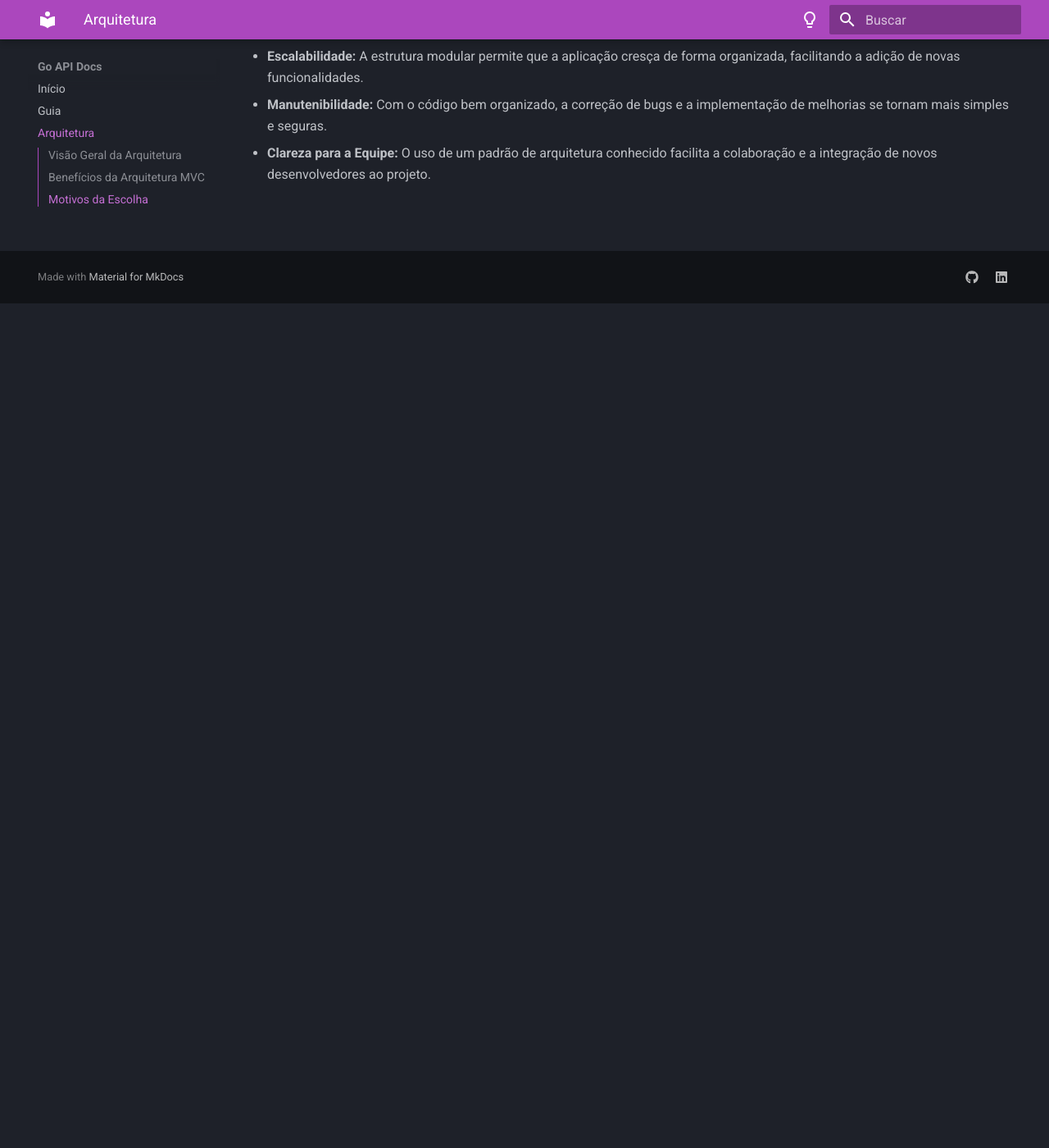
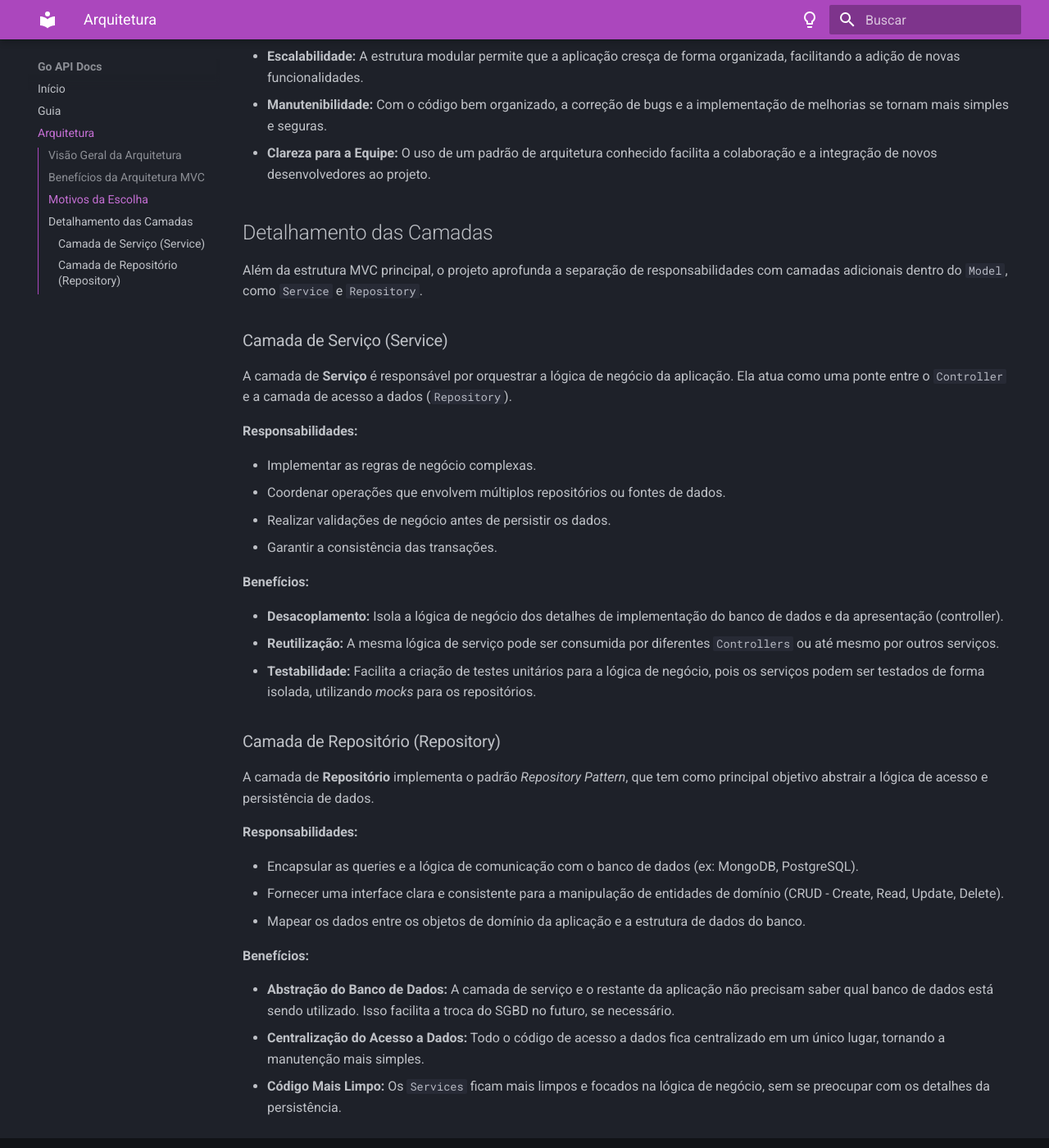
Before and after one commit to Alan-Gomes1/go-api, an MkDocs documentation site: the page built from docs/architecture.md, in a window 1280 px wide and 1400 px high, scrolled down 1030 px. Shown: the whole window at 82% size. Built offline with MkDocs 1.6.1 and Material for MkDocs 9.7.7, drawn with Linux system fonts in a browser that asks for light colours.

Commit message:
docs: adds detailed explanation of Service and Repository layers

```diff
--- a/docs/architecture.md
+++ b/docs/architecture.md
@@ -27,3 +27,40 @@ A escolha da arquitetura MVC para este projeto foi motivada pelos seguintes fato
 -   **Escalabilidade:** A estrutura modular permite que a aplicação cresça de forma organizada, facilitando a adição de novas funcionalidades.
 -   **Manutenibilidade:** Com o código bem organizado, a correção de bugs e a implementação de melhorias se tornam mais simples e seguras.
 -   **Clareza para a Equipe:** O uso de um padrão de arquitetura conhecido facilita a colaboração e a integração de novos desenvolvedores ao projeto.
+
+## Detalhamento das Camadas
+
+Além da estrutura MVC principal, o projeto aprofunda a separação de responsabilidades com camadas adicionais dentro do `Model`, como `Service` e `Repository`.
+
+### Camada de Serviço (Service)
+
+A camada de **Serviço** é responsável por orquestrar a lógica de negócio da aplicação. Ela atua como uma ponte entre o `Controller` e a camada de acesso a dados (`Repository`).
+
+**Responsabilidades:**
+
+-   Implementar as regras de negócio complexas.
+-   Coordenar operações que envolvem múltiplos repositórios ou fontes de dados.
+-   Realizar validações de negócio antes de persistir os dados.
+-   Garantir a consistência das transações.
+
+**Benefícios:**
+
+-   **Desacoplamento:** Isola a lógica de negócio dos detalhes de implementação do banco de dados e da apresentação (controller).
+-   **Reutilização:** A mesma lógica de serviço pode ser consumida por diferentes `Controllers` ou até mesmo por outros serviços.
+-   **Testabilidade:** Facilita a criação de testes unitários para a lógica de negócio, pois os serviços podem ser testados de forma isolada, utilizando *mocks* para os repositórios.
+
+### Camada de Repositório (Repository)
+
+A camada de **Repositório** implementa o padrão *Repository Pattern*, que tem como principal objetivo abstrair a lógica de acesso e persistência de dados.
+
+**Responsabilidades:**
+
+-   Encapsular as queries e a lógica de comunicação com o banco de dados (ex: MongoDB, PostgreSQL).
+-   Fornecer uma interface clara e consistente para a manipulação de entidades de domínio (CRUD - Create, Read, Update, Delete).
+-   Mapear os dados entre os objetos de domínio da aplicação e a estrutura de dados do banco.
+
+**Benefícios:**
+
+-   **Abstração do Banco de Dados:** A camada de serviço e o restante da aplicação não precisam saber qual banco de dados está sendo utilizado. Isso facilita a troca do SGBD no futuro, se necessário.
+-   **Centralização do Acesso a Dados:** Todo o código de acesso a dados fica centralizado em um único lugar, tornando a manutenção mais simples.
+-   **Código Mais Limpo:** Os `Services` ficam mais limpos e focados na lógica de negócio, sem se preocupar com os detalhes da persistência.
```
